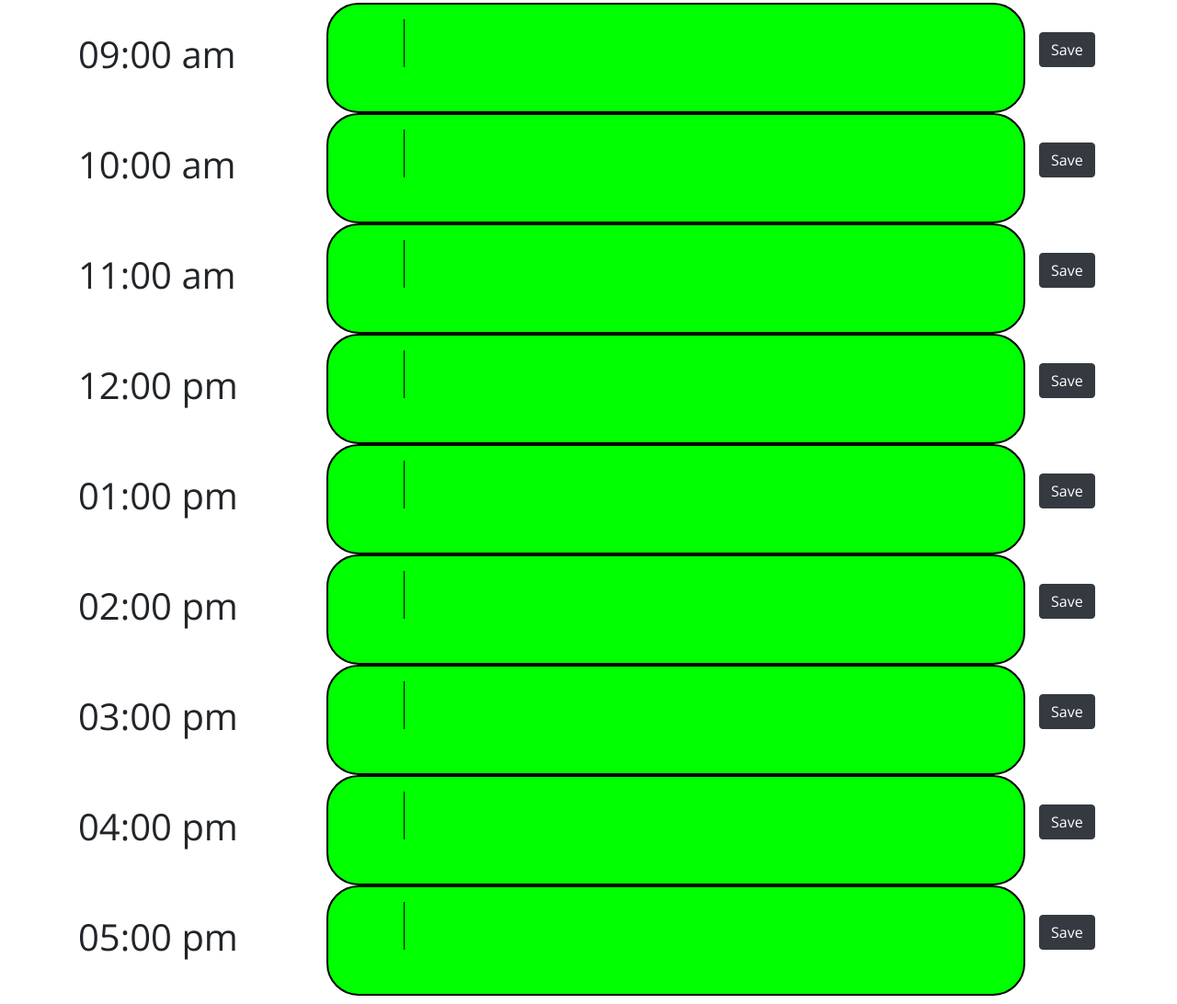
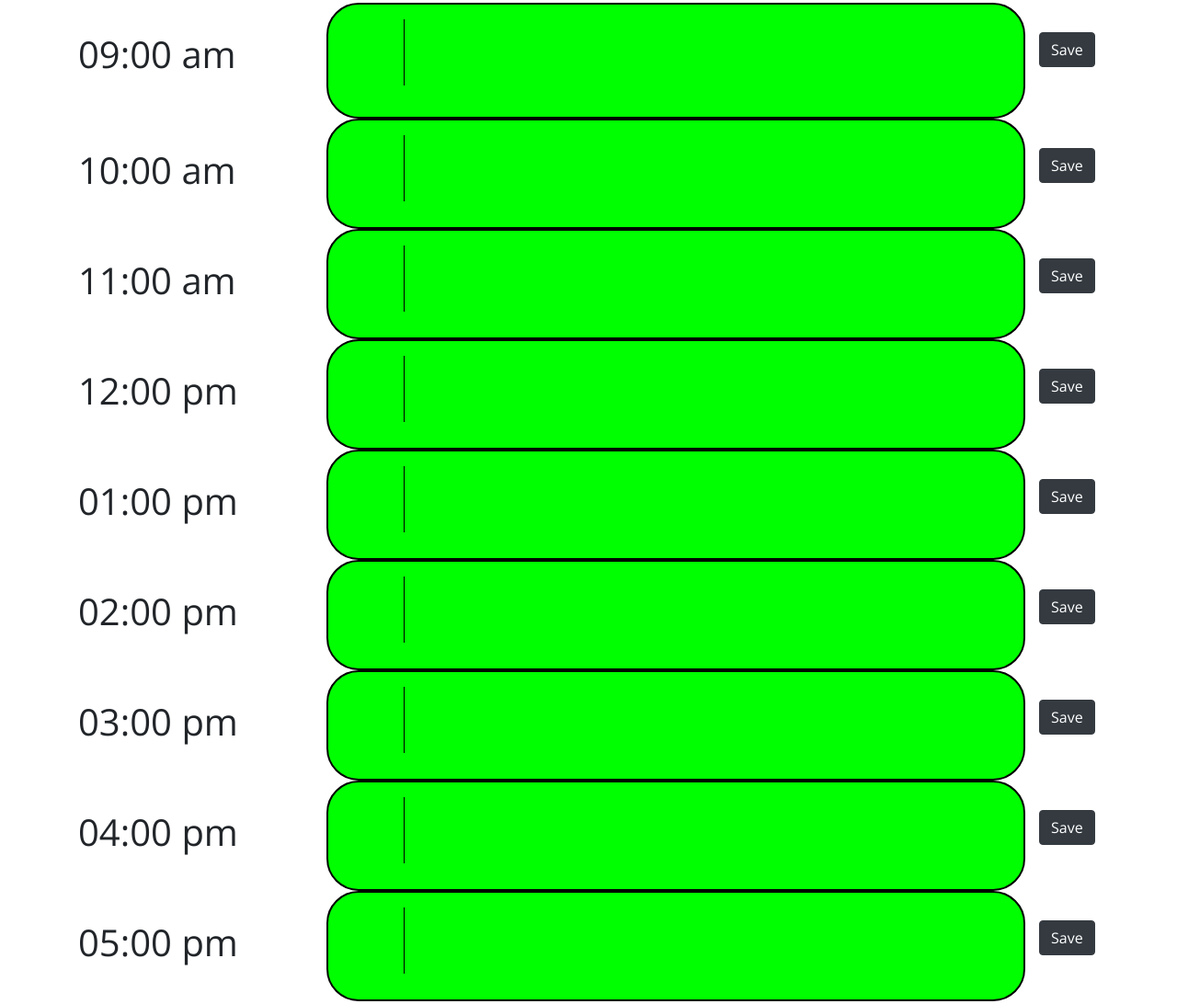
Before and after one commit to krislg420/Daily-Scheduler, a plain HTML site: page index.html in a window 1280 px wide. Shown: the part 386-1478 px from the top of the page at 92% size. Drawn offline with nearby package versions, Linux system fonts and the light colour scheme.

Commit message:
working on java

```diff
--- a/index.html
+++ b/index.html
@@ -46,7 +46,7 @@
                 <h1>10:00 am</h1>
             </div>
             <div class="col-md-8">
-                <textarea></textarea>
+                <textarea id="task" placeholder="New Task"> </textarea>
             </div>
             <div class="col-md-1">
                 <button type="button" class="btn btn-dark">Save</button>
@@ -55,7 +55,7 @@
                 <h1>11:00 am</h1>
             </div>
             <div class="col-md-8">
-                <textarea></textarea>
+                <textarea id="task" placeholder="New Task"> </textarea>
             </div>
             <div class="col-md-1">
                 <button type="button" class="btn btn-dark">Save</button>
@@ -64,7 +64,7 @@
                 <h1>12:00 pm</h1>
             </div>
             <div class="col-md-8">
-                <textarea></textarea>
+                <textarea id="task" placeholder="New Task"> </textarea>
             </div>
             <div class="col-md-1">
                 <button type="button" class="btn btn-dark">Save</button>
@@ -73,7 +73,7 @@
                 <h1>01:00 pm</h1>
             </div>
             <div class="col-md-8">
-                <textarea></textarea>
+                <textarea id="task" placeholder="New Task"> </textarea>
             </div>
             <div class="col-md-1">
                 <button type="button" class="btn btn-dark">Save</button>
@@ -82,7 +82,7 @@
                 <h1>02:00 pm</h1>
             </div>
             <div class="col-md-8">
-                <textarea></textarea>
+                <textarea id="task" name="newtask" placeholder="New Task"> </textarea>
             </div>
             <div class="col-md-1">
                 <button type="button" class="btn btn-dark">Save</button>
@@ -91,7 +91,7 @@
                 <h1>03:00 pm</h1>
             </div>
             <div class="col-md-8">
-                <textarea></textarea>
+                <textarea id="task" placeholder="New Task"> </textarea>
             </div>
             <div class="col-md-1">
                 <button type="button" class="btn btn-dark">Save</button>
@@ -100,7 +100,7 @@
                 <h1>04:00 pm</h1>
             </div>
             <div class="col-md-8">
-                <textarea></textarea>
+                <textarea id="task" placeholder="New Task"> </textarea>
             </div>
             <div class="col-md-1">
                 <button type="button" class="btn btn-dark">Save</button>
@@ -109,7 +109,7 @@
                 <h1>05:00 pm</h1>
             </div>
             <div class="col-md-8">
-                <textarea></textarea>
+                <textarea id="task" placeholder="New Task"> </textarea>
             </div>
             <div class="col-md-1">
                 <button type="button" class="btn btn-dark">Save</button>
--- a/style.css
+++ b/style.css
@@ -77,6 +77,9 @@ body {
     border-top-left-radius: 35px;
     border-bottom-left-radius: 35px;
     background-color:lime;
+}
 
+#task {
+   padding:20px;
 
 }
```
